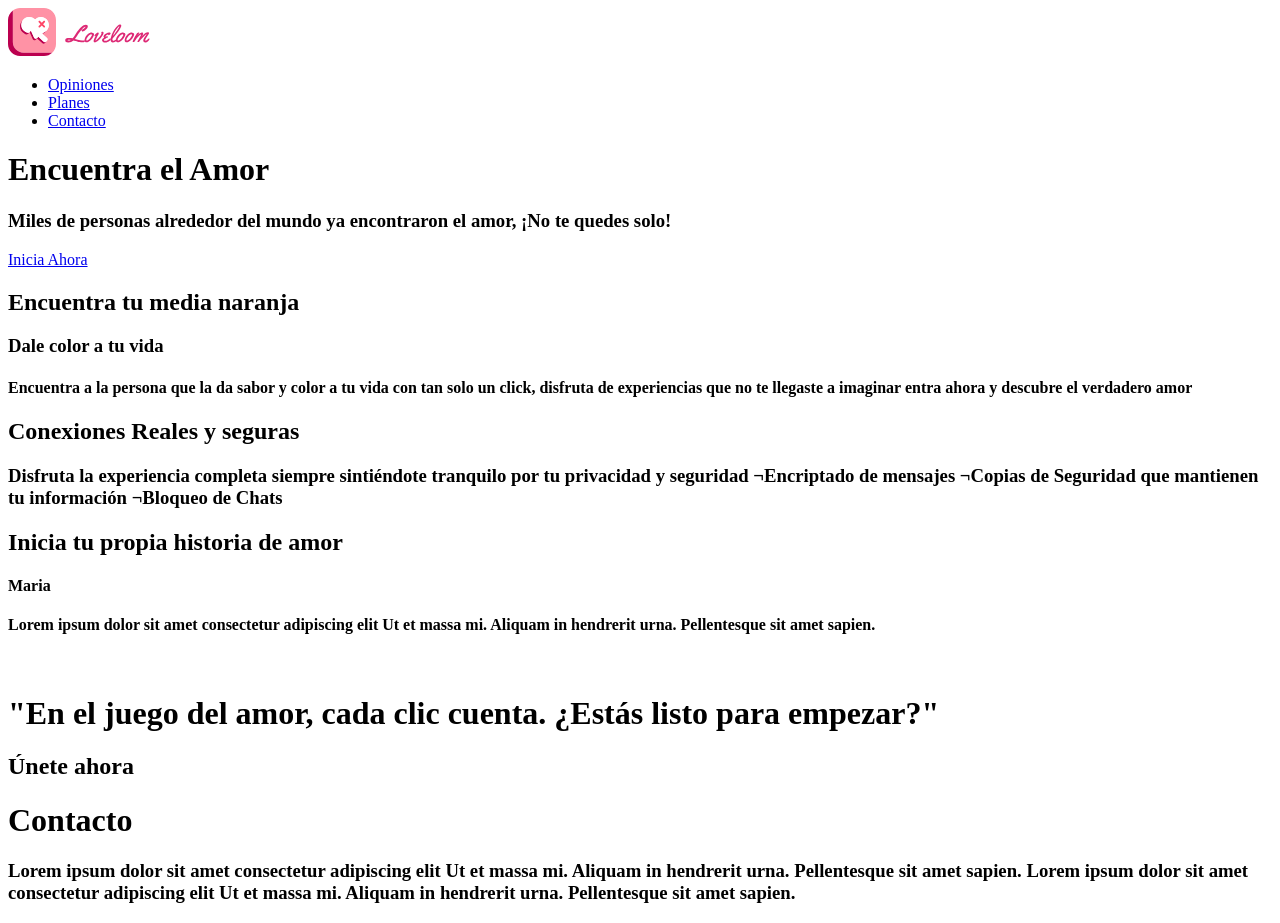
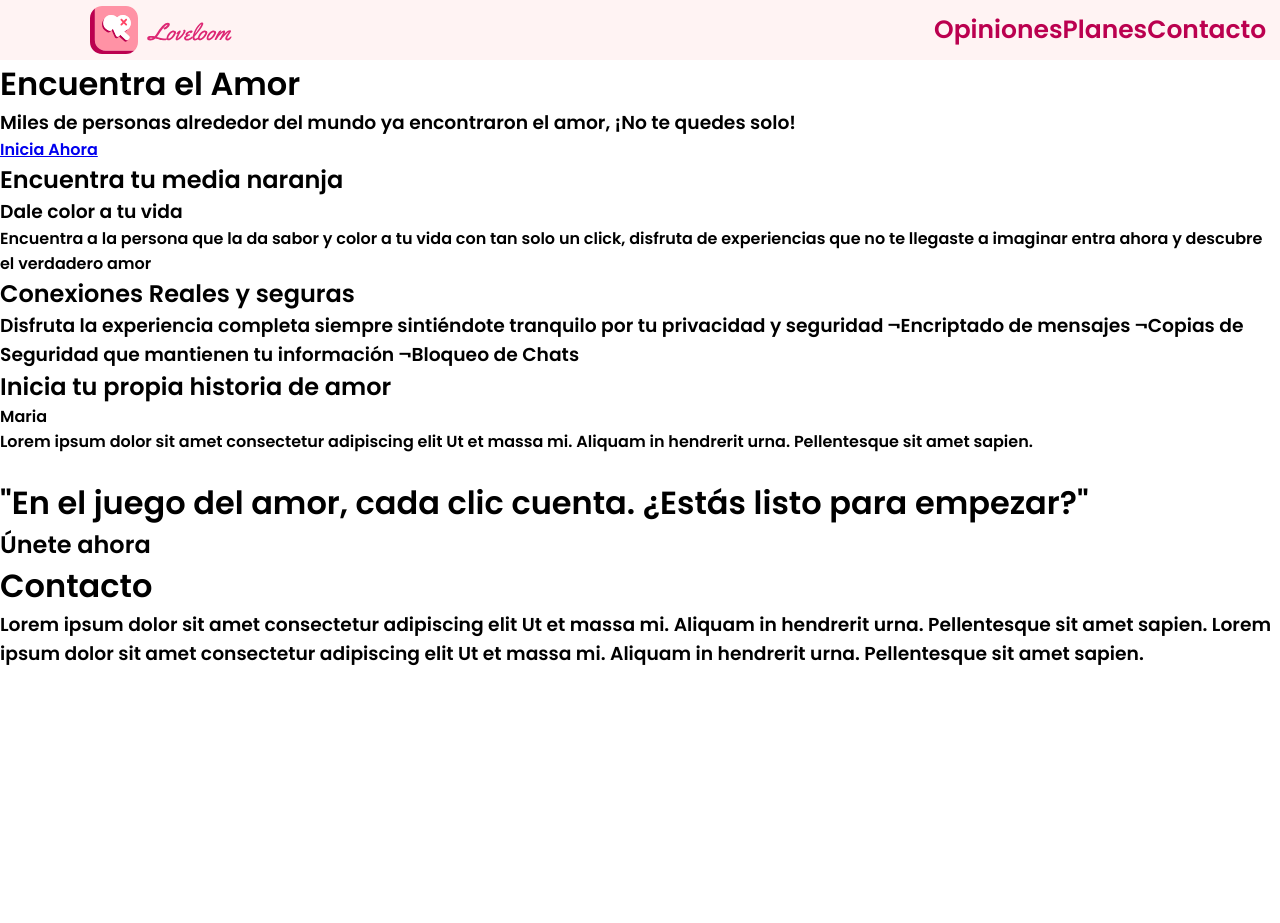
Before and after one commit to KevinSantiagoPlataVillalobosADSO/Repaso, a plain HTML site: page index.html in a window 1280 px wide. After the commit the page ends 800 px from the top, so only its background shows below. Drawn offline with Linux system fonts and the light colour scheme.

Commit message:
menu commit

```diff
--- a/index.html
+++ b/index.html
@@ -4,15 +4,16 @@
     <meta charset="UTF-8">
     <meta name="viewport" content="width=device-width, initial-scale=1.0">
     <title>Repaso</title>
+    <link rel="stylesheet" href="style.css">
 </head>
 <body>
-        <header>
+        <header class="header">
             <nav class="navbar">
                 <img class="imagen__navbar" src="Frame.svg" alt="">
                 <ul class="Ul__navbar">
-                    <li><a class="Link__navbar" href="Opiniones">Opiniones</a></li>
-                    <li><a class="Link__navbar" href="Planes">Planes</a></li>
-                    <li><a class="Link__navbar" href="Contacto">Contacto</a></li>
+                    <li class="li_navbar"><a class="Link__navbar" href="Opiniones">Opiniones</a></li>
+                    <li class="li_navbar"><a class="Link__navbar" href="Planes">Planes</a></li>
+                    <li class="li_navbar"><a class="Link__navbar" href="Contacto">Contacto</a></li>
                 </ul>
 
             </nav>
--- /dev/null
+++ b/style.css
@@ -0,0 +1,50 @@
+@import url('https://fonts.googleapis.com/css2?family=Poppins:wght@600&display=swap');
+*{
+    font-family: 'Poppins', sans-serif;
+    padding: 0;
+    margin: 0;
+    box-sizing: border-box;
+
+}
+
+/* variables globales y mundiales, mejor dicho intercontinentales */
+:root{
+    --width-icono_boton: 50px;
+    --heigth-icono_boton: 50px;
+    --color-link: #BB004F;
+
+    --padding-side: 1rem;
+    --more-color: #FFF3F3;
+}
+
+.navbar{
+    display: flex;
+    justify-content: space-between;
+    height: 5%;
+    width: 100%;
+    background-color: var(--more-color);
+}
+
+.imagen__navbar{
+    margin-left: 90px;
+}
+
+.Ul__navbar{
+    display: flex;
+    justify-content: space-between;
+    height: 60px;
+    align-items: center;
+    width: 20%;
+    margin-right: 90px;
+}
+
+.li_navbar{
+    list-style: none;
+
+}
+
+.Link__navbar{
+    text-decoration: none;
+    color: var(--color-link);
+    font-size: 25px;
+}
```
